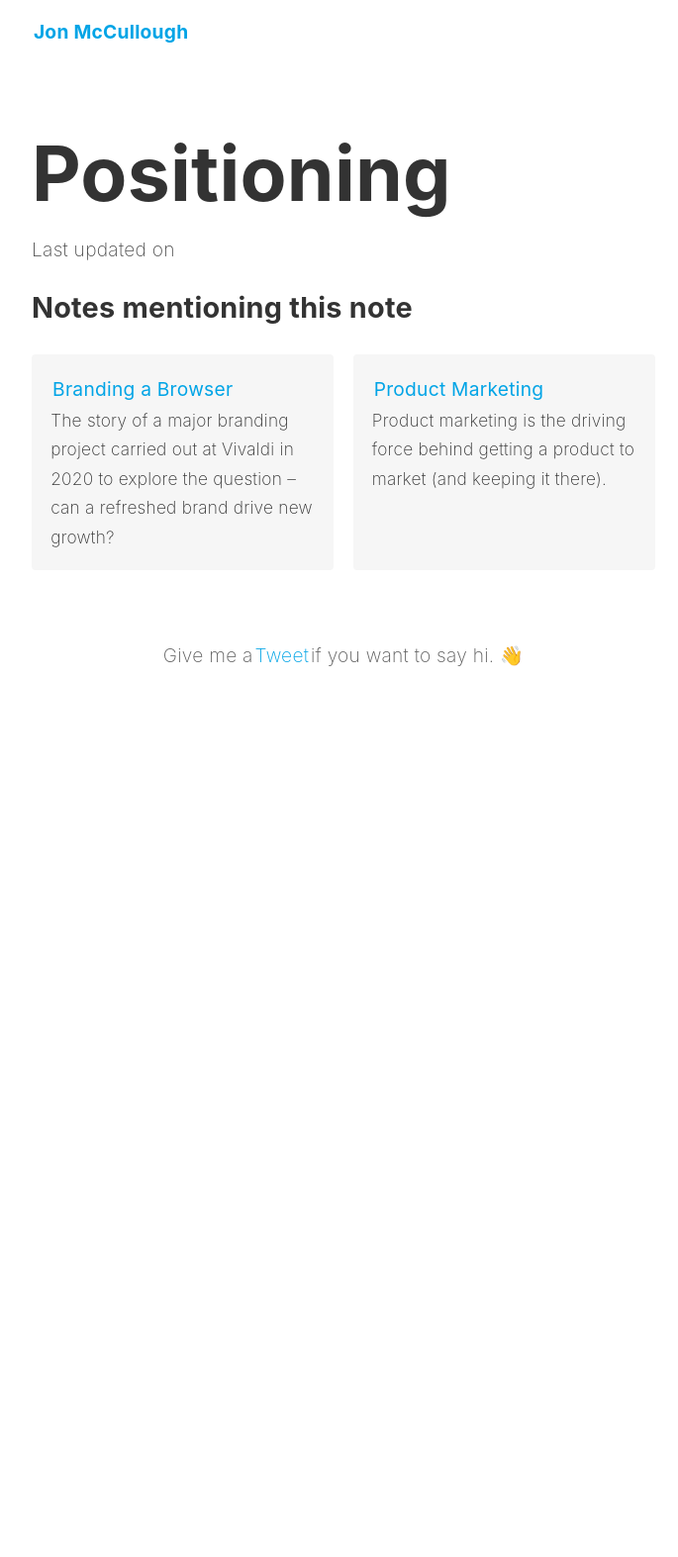
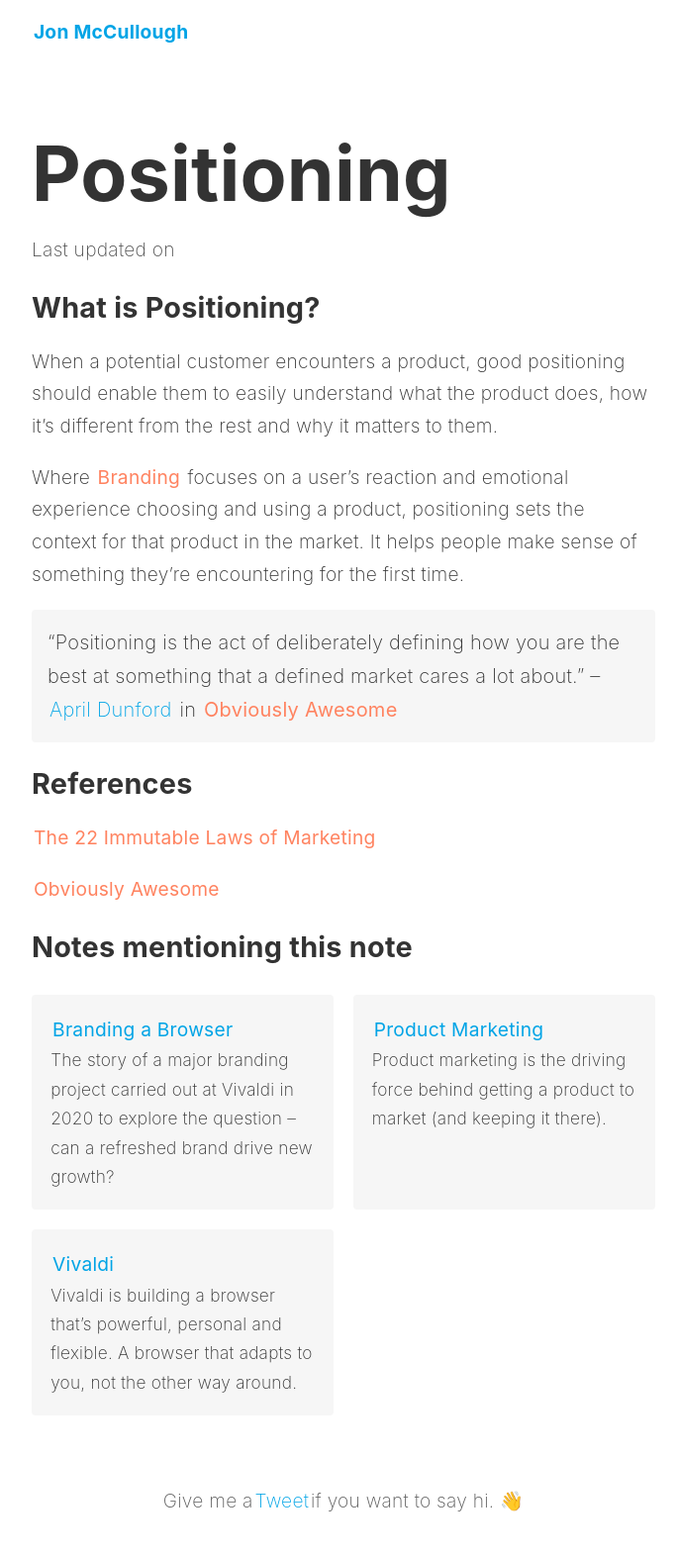
Before and after one commit to jonmccull/digital-garden, a Jekyll site: the page built from _notes/positioning.md, in a window 1280 px wide. Shown: the whole page at 99% size, without its empty margins (293-978 px from the left). Built offline with Jekyll 4.4.1, drawn with Linux system fonts in a browser that asks for light colours; before the commit the page ends 900 px from its top, so only the background shows below that.

Commit message:
New notes: Positioning, Branding
Signed-off-by: Jon McCullough <jonmccull@pm.me>

```diff
--- a/_notes/positioning.md
+++ b/_notes/positioning.md
@@ -2,3 +2,17 @@
 title: Positioning
 permalink: /positioning/
 ---
+
+## What is Positioning?
+
+When a potential customer encounters a product, good positioning should enable them to easily understand what the product does, how it's different from the rest and why it matters to them.
+
+Where [[Branding]] focuses on a user's reaction and emotional experience choosing and using a product, positioning sets the context for that product in the market. It helps people make sense of something they're encountering for the first time.
+
+> "Positioning is the act of deliberately defining how you are the best at something that a defined market cares a lot about." – [April Dunford](https://twitter.com/aprildunford?lang=en) in [[Obviously Awesome]]
+
+## References
+
+[[The 22 Immutable Laws of Marketing]]
+
+[[Obviously Awesome]]
```
Also changed, not shown: _notes/branding.md (added, +4 -0 lines), _notes/vivaldi.md (+1 -1 lines), _pages/index-page.md (+2 -0 lines).
